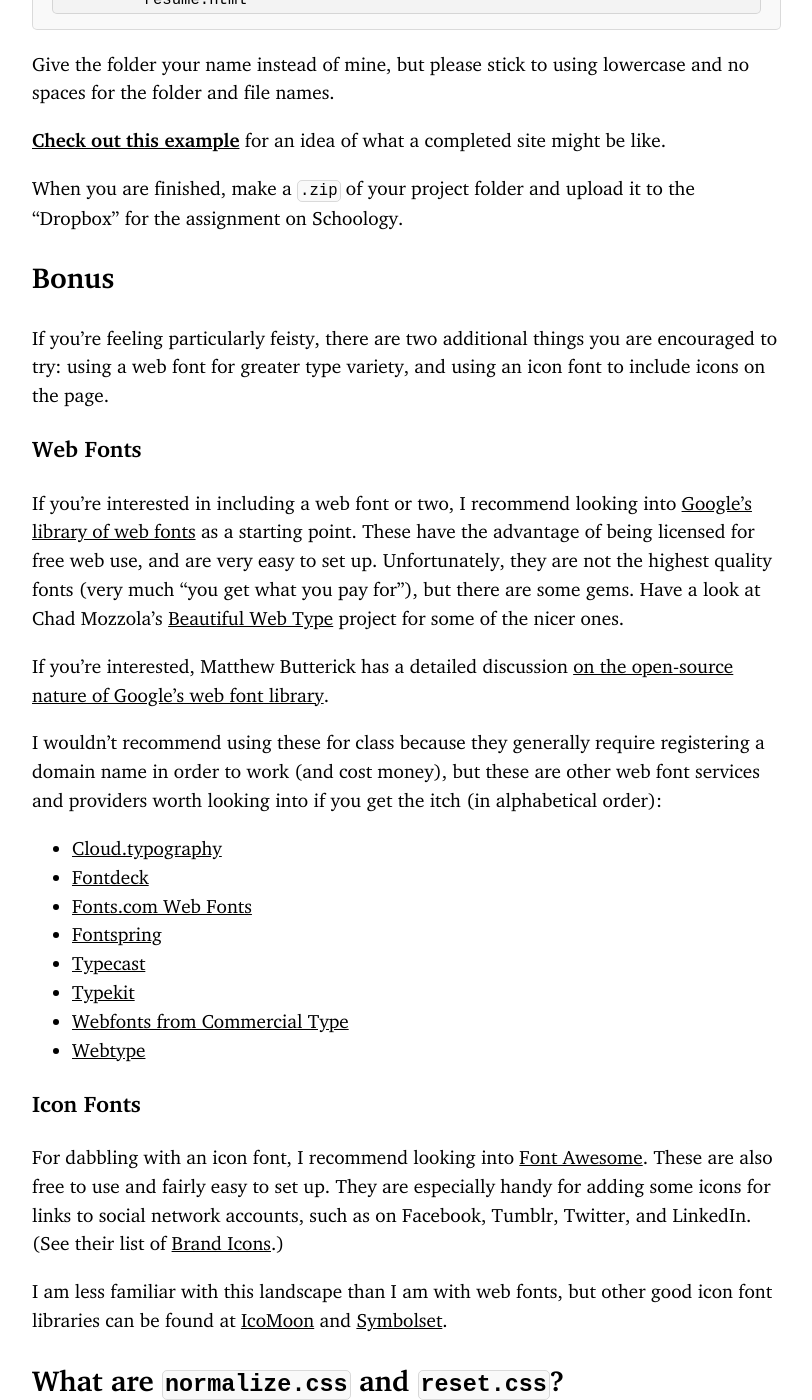
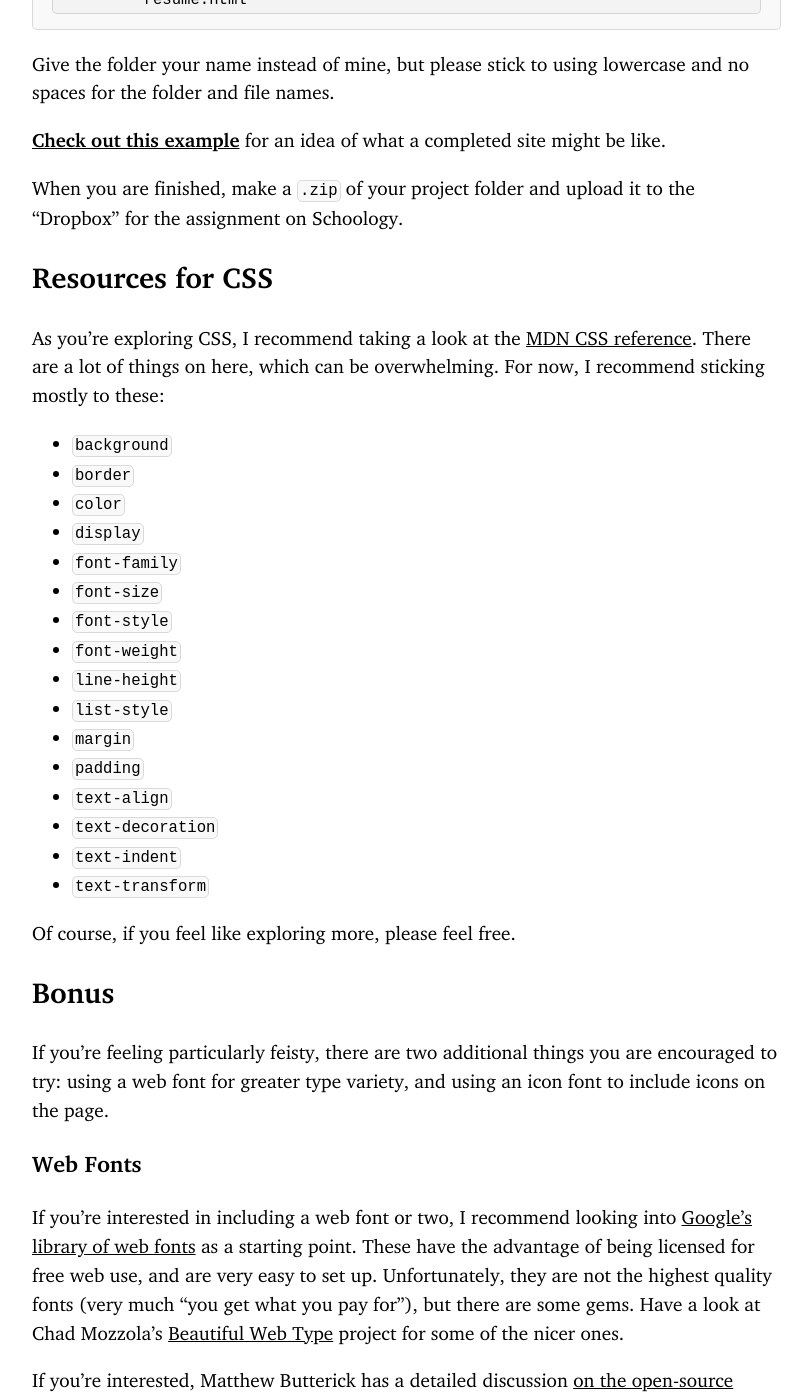
Before and after one commit to nevanscott/fewd19, a Jekyll site: the page built from homework/_posts/2013-10-14-about-me.md, in a window 1280 px wide and 1400 px high, scrolled down 735 px. Shown: the whole window, without its empty margins (32-844 px from the left). Built offline with Jekyll 4.4.1, drawn with Linux system fonts in a browser that asks for light colours; Markdown is read by kramdown in place of the engine named in the settings; some of the changed text lies outside the part shown.

Commit message:
update assignment

```diff
--- a/homework/_posts/2013-10-14-about-me.md
+++ b/homework/_posts/2013-10-14-about-me.md
@@ -33,6 +33,31 @@
 When you are finished, make a `.zip` of your project folder and upload it to the "Dropbox" for the assignment on Schoology.
 
 
+Resources for CSS
+-----------------
+
+As you're exploring CSS, I recommend taking a look at the [MDN CSS reference](https://developer.mozilla.org/en-US/docs/Web/CSS/Reference). There are a lot of things on here, which can be overwhelming. For now, I recommend sticking mostly to these:
+
+* `background`
+* `border`
+* `color`
+* `display`
+* `font-family`
+* `font-size`
+* `font-style`
+* `font-weight`
+* `line-height`
+* `list-style`
+* `margin`
+* `padding`
+* `text-align`
+* `text-decoration`
+* `text-indent`
+* `text-transform`
+
+Of course, if you feel like exploring more, please feel free.
+
+
 Bonus
 -----
 
@@ -61,6 +86,14 @@
 For dabbling with an icon font, I recommend looking into [Font Awesome](http://fortawesome.github.io/Font-Awesome/). These are also free to use and fairly easy to set up. They are especially handy for adding some icons for links to social network accounts, such as on Facebook, Tumblr, Twitter, and LinkedIn. (See their list of [Brand Icons](http://fortawesome.github.io/Font-Awesome/icons/#brand).)
 
 I am less familiar with this landscape than I am with web fonts, but other good icon font libraries can be found at [IcoMoon](http://icomoon.io) and [Symbolset](http://symbolset.com).
+
+
+Box Model Exercise
+------------------
+
+If you'd like an additional exercise to do, I'd recommend taking a look at the "Box Model" exercise that we didn't have time for in class. It can be a useful playground to develop more of an intuition for `margin`, `border`, and `spacing`.
+
+**Box Model** ([download]({{ site.baseurl }}/starters/box_model.zip))
 
 
 What are `normalize.css` and `reset.css`?
```
